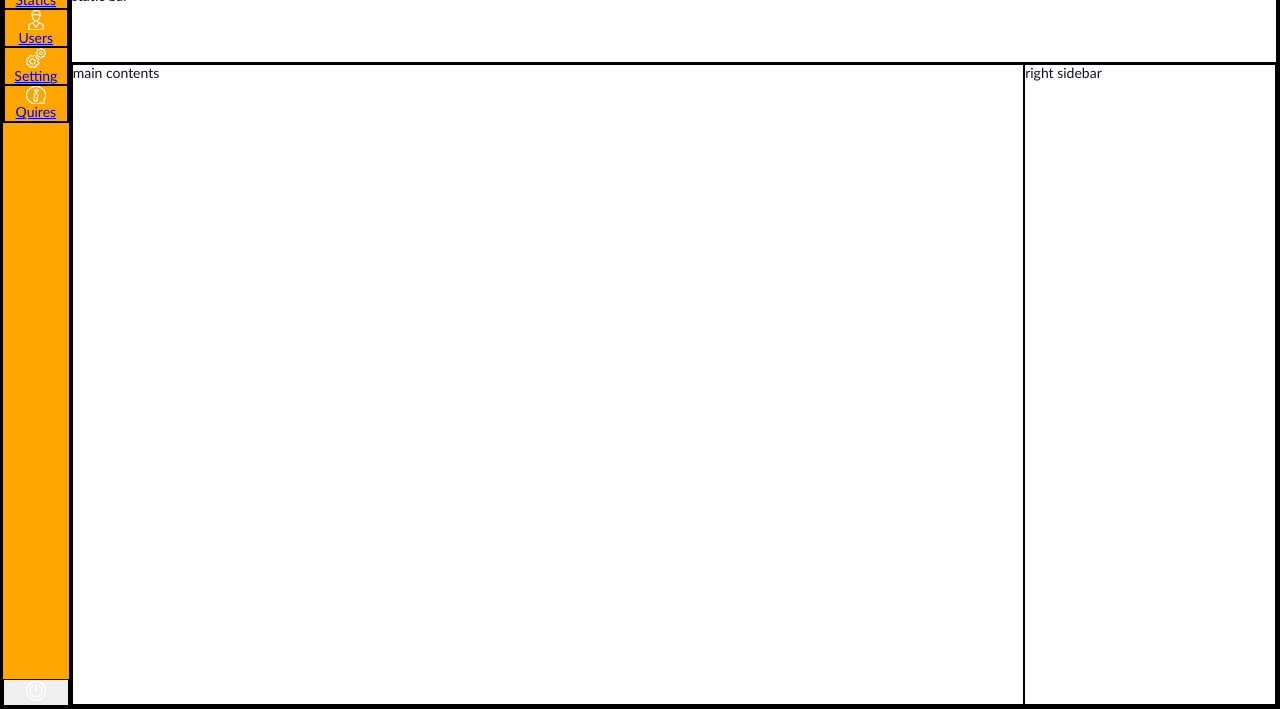
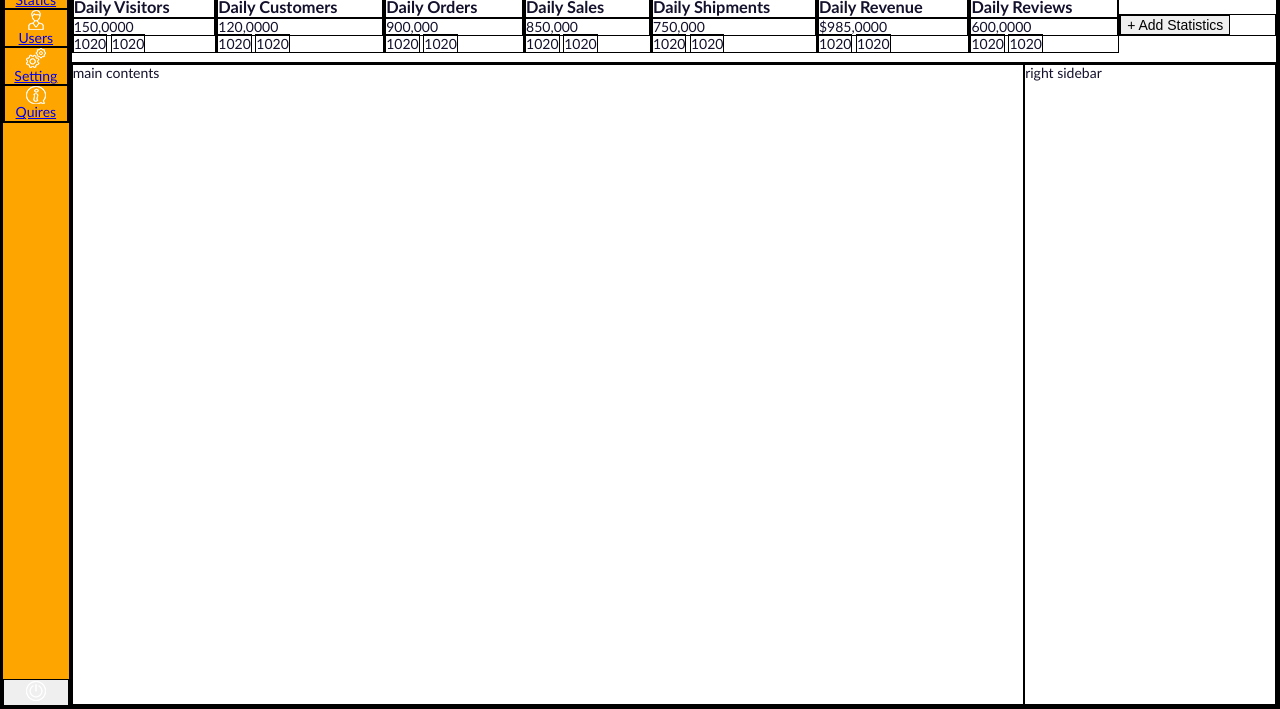
Before and after one commit to neretin-trike/dashboard_flex, a plain HTML site: page index.html in a window 1280 px wide. Shown: the part 95-804 px from the top of the page. Drawn offline with Linux system fonts and the light colour scheme.

Commit message:
Добавил структуру для элемента static-bar

```diff
--- a/css/main.css
+++ b/css/main.css
@@ -108,8 +108,23 @@ header .user section p{
 
 .static-bar{
     flex-basis: 9.6%;
+    display: flex;
 }
 
+.static-bar .static-index{
+    align-self: center;
+    flex-grow: 1;
+}
+
+.static-bar .static-index h3,
+.static-bar .static-index p{
+    padding: 0;
+    margin: 0;
+}
+
+/*--------------------------
+    MAIN FILLING
+---------------------------*/
 
 .main-filling{
     display: flex;
--- a/index.html
+++ b/index.html
@@ -61,7 +61,51 @@
             </div>
         </header>
         <section class="static-bar">
-            static bar
+            <div class="static-index">
+                <h3>Daily Visitors</h3>
+                <p>150,0000</p>
+                <span class="came">1020</span>
+                <span class="gone">1020</span>
+            </div>
+            <div class="static-index">
+                <h3>Daily Customers</h3>
+                <p>120,0000</p>
+                <span class="came">1020</span>
+                <span class="gone">1020</span>
+            </div>
+            <div class="static-index">
+                <h3>Daily Orders</h3>
+                <p>900,000</p>
+                <span class="came">1020</span>
+                <span class="gone">1020</span>
+            </div>
+            <div class="static-index">
+                <h3>Daily Sales</h3>
+                <p>850,000</p>
+                <span class="came">1020</span>
+                <span class="gone">1020</span>
+            </div>
+            <div class="static-index">
+                <h3>Daily Shipments</h3>
+                <p>750,000</p>
+                <span class="came">1020</span>
+                <span class="gone">1020</span>
+            </div>
+            <div class="static-index">
+                <h3>Daily Revenue</h3>
+                <p>$985,0000</p>
+                <span class="came">1020</span>
+                <span class="gone">1020</span>
+            </div>
+            <div class="static-index">
+                <h3>Daily Reviews</h3>
+                <p>600,0000</p>
+                <span class="came">1020</span>
+                <span class="gone">1020</span>
+            </div>
+            <div class="static-index">
+                <button class="add">+ Add Statistics</button>
+            </div>
         </section>
         <article class="main-filling">
             <main>
```
